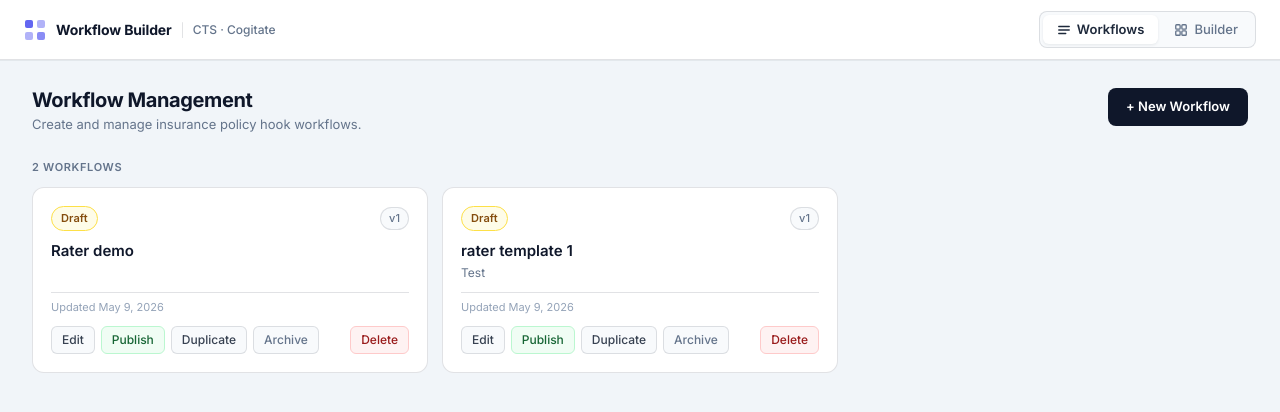
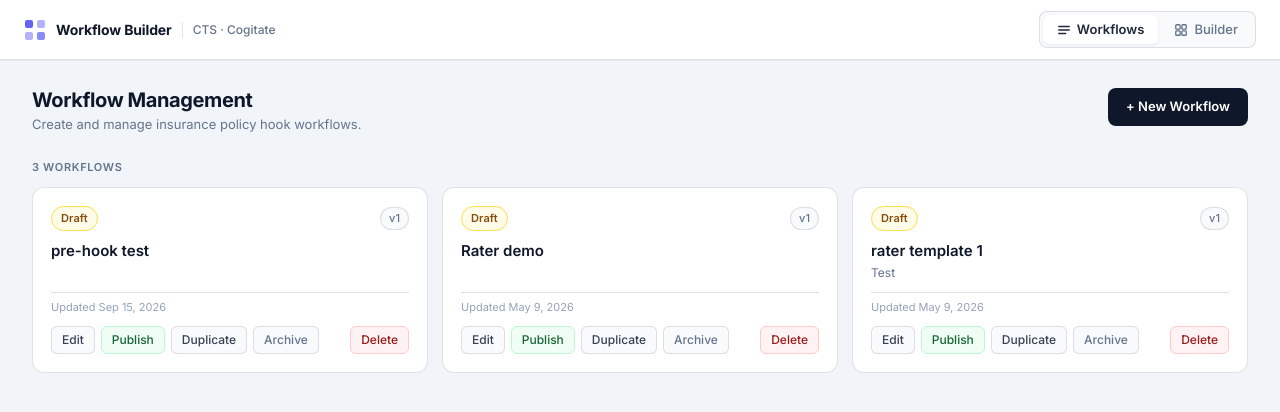
Before and after one commit to prof7turtle/cts, a Next.js app: page / in a window 1280 px wide. Shown: the top 412 px of the page. Built offline with nearby package versions, Linux system fonts and the light colour scheme.

Commit message:
feat: add workflow management UI components, API wrapper, and sample schema

```diff
--- a/app/components/WorkflowList.tsx
+++ b/app/components/WorkflowList.tsx
@@ -275,7 +275,7 @@ export default function WorkflowList() {
         setWorkflows(prev => prev.map(w => w.id === id ? { ...w, status: 'PUBLISHED' } : w));
         loadStats();
       } else {
-        setActionError(result.errors?.join(', ') || 'Failed to publish');
+        setActionError((result as any)?.errors?.join(', ') || 'Failed to publish');
       }
     } catch (err: any) { setActionError(err.message); }
   };
--- a/app/page.tsx
+++ b/app/page.tsx
@@ -1,11 +1,11 @@
 'use client';
 
-import { useEffect, useState } from 'react';
+import { Suspense, useEffect, useState } from 'react';
 import { useRouter, useSearchParams } from 'next/navigation';
 import WorkflowBuilder from './components/WorkflowBuilder';
 import WorkflowList from './components/WorkflowList';
 
-export default function HomePage() {
+function HomePageContent() {
   const router = useRouter();
   const searchParams = useSearchParams();
   const [view, setViewState] = useState<'list' | 'builder'>('list');
@@ -77,3 +77,11 @@ export default function HomePage() {
     </div>
   );
 }
+
+export default function HomePage() {
+  return (
+    <Suspense fallback={<div className="app-shell" style={{ display: 'flex', alignItems: 'center', justifyContent: 'center', height: '100vh', color: '#94a3b8' }}>Loading...</div>}>
+      <HomePageContent />
+    </Suspense>
+  );
+}
--- /dev/null
+++ b/data/workflow-schemas/wf_1789486591407_d92la7t6r.json
@@ -0,0 +1,9 @@
+{
+  "id": "wf_1789486591407_d92la7t6r",
+  "name": "pre-hook test",
+  "clientCode": "COGITATE",
+  "nodes": [],
+  "edges": [],
+  "createdAt": "2026-09-15T15:36:31.407Z",
+  "updatedAt": "2026-09-15T15:41:08.083Z"
+}
--- a/lib/workflowApi.ts
+++ b/lib/workflowApi.ts
@@ -30,12 +30,12 @@ export async function deleteWorkflowFile(id: string) {
   return (await handleResponse(res));
 }
 
-export async function publishWorkflow(id: string) {
+export async function publishWorkflow(id: string): Promise<{ success: boolean; workflow?: { id: string; status: string; updatedAt: string }; errors?: string[] }> {
   // Best-effort: flag as published in-memory; file system doesn't track status yet.
   return { success: true, workflow: { id, status: 'PUBLISHED', updatedAt: new Date().toISOString() } };
 }
 
-export async function archiveWorkflow(id: string) {
+export async function archiveWorkflow(id: string): Promise<{ success: boolean; workflow?: { id: string; status: string; updatedAt: string }; errors?: string[] }> {
   return { success: true, workflow: { id, status: 'ARCHIVED', updatedAt: new Date().toISOString() } };
 }
 
```
